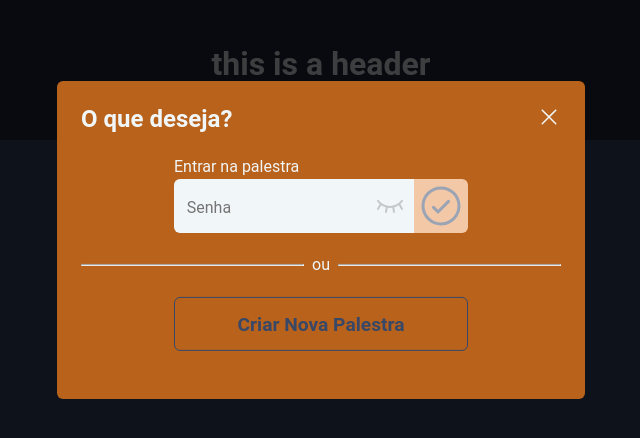
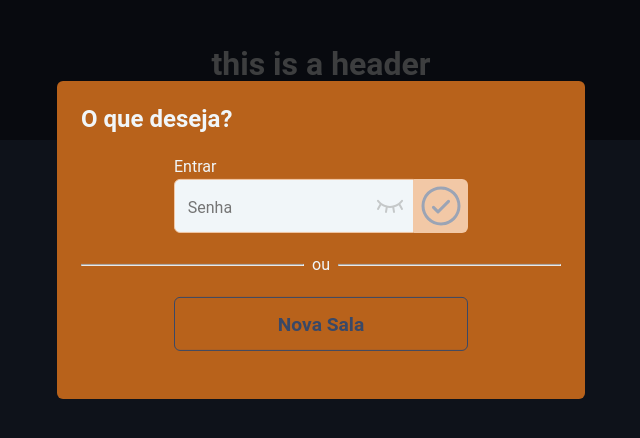
Before and after one commit to Anathangv/reactjs_anonymous_questions_app, a React (Vite) app in the folder front/: page / in a window 1280 px wide. Shown: the top 438 px of the page, without its empty margins (319-959 px from the left). Built offline with nearby package versions, Linux system fonts and the light colour scheme.

Commit message:
feat: refacture header, created isolated components for the modal and password input, applied storybook for header component

```diff
--- a/front/src/components/EventTitle/index.tsx
+++ b/front/src/components/EventTitle/index.tsx
@@ -1,4 +1,9 @@
 import { Container } from './styles'
+
+/*
+TODO
+ - limit number of characters
+*/
 
 export interface IEventTitleProps{
   title: string
--- a/front/src/components/Header/index.tsx
+++ b/front/src/components/Header/index.tsx
@@ -5,13 +5,15 @@ import * as zod from 'zod'
 import { zodResolver } from '@hookform/resolvers/zod'
 import { CheckCircle, Eye, EyeClosed, X } from '@phosphor-icons/react'
 import { useState } from 'react'
+import { ModalDefault } from '../ModalDefault'
+import { InputPassword_ } from '../InputPassword'
 /*
 TODO
  - partial border, upper part with orange color
 */
 
 const loginFormDataSchema = zod.object({
-  password: zod.string()
+  password: zod.string().min(6, { message: 'Necessário informar campo com 6 digitos' }).max(6)
 })
 
 type LoginFormData = zod.infer<typeof loginFormDataSchema>
@@ -21,7 +23,7 @@ export function Header(){
 
   const[isPasswordVisible, setIsPasswordVisible] = useState<boolean>(false)
 
-  const { register, handleSubmit } = useForm<LoginFormData>({
+  const { register, handleSubmit, formState } = useForm<LoginFormData>({
     resolver: zodResolver(loginFormDataSchema)
   })
 
@@ -30,48 +32,33 @@ export function Header(){
   }
 
   function handleChangePasswordVisibity(){
+    console.log(isPasswordVisible)
     setIsPasswordVisible(currentValue => !currentValue)
   }
+
+  console.log('formState', formState)
 
   return(
     <Container>
       <h1>this is a header</h1>
 
-      <Dialog.Root open={true}>
-        <Dialog.Portal>
-          <Overlay />
-
-          <Content>
-            <Dialog.Title>O que deseja?</Dialog.Title>
-
-            <ButtonCloseModal asChild>
-              <X />
-            </ButtonCloseModal>
+      <ModalDefault
+        isOpen={true}
+        hasCloseModalOption={false}
+        title='O que deseja?'>
 
         <ContentContainer>
           <form onSubmit={handleSubmit(handleLogin)} action=''>
+
             <LogInContainer>
-                  <div>
-                    <label>
-                      Entrar na palestra
-                    </label>
-                    <InputPassword>
-                      <input
-                        type={isPasswordVisible ? 'text' : 'password' }
-                        placeholder='Senha'
-                        required
-                        maxLength={6}
+              <InputPassword_
+                hasError={!!formState.errors.password}
+                isPasswordVisible={isPasswordVisible}
+                label='Entrar'
                 {...register('password')}
+                changePassordVisibity={handleChangePasswordVisibity}
               />
-                      <button type='button' onClick={handleChangePasswordVisibity}>
-                        {
-                          isPasswordVisible
-                            ? <Eye size={32} />
-                            : <EyeClosed size={32} />
-                        }
-                      </button>
-                    </InputPassword>
-                  </div>
+
               <button type="submit">
                 <CheckCircle size={32} />
               </button>
@@ -85,12 +72,10 @@ export function Header(){
           </DividerContainer>
 
           <button type="button">
-                  Criar Nova Palestra
+            Nova Sala
           </button>
         </ContentContainer>
-          </Content>
-        </Dialog.Portal>
-      </Dialog.Root>
+      </ModalDefault>
     </Container>
   )
 }
--- a/front/src/components/Header/styles.ts
+++ b/front/src/components/Header/styles.ts
@@ -1,5 +1,5 @@
 import * as Dialog from '@radix-ui/react-dialog'
-import styled from 'styled-components'
+import styled, { css } from 'styled-components'
 
 export const Container = styled.header`
   background-color: ${(props) => props.theme['blue-900']};
@@ -81,7 +81,11 @@ export const ContentContainer = styled.div`
   }
 `
 
-export const InputPassword = styled.div`
+interface IInputPassword {
+  hasError: boolean
+}
+
+export const InputPassword = styled.div<IInputPassword>`
   position: relative;
   display: flex;
   align-items: center;
@@ -103,6 +107,15 @@ export const InputPassword = styled.div`
     font-size: 1.5rem;
     text-transform: uppercase;
     font-family: monospace;
+
+    ${({ hasError }) =>
+    hasError ?
+      css`background-color: ${(props) => props.theme['red-100']};
+          border: 1px solid ${(props) => props.theme['red-600']}`
+      :
+      css`background-color: ${(props) => props.theme['gray-100']};
+          border: 1px solid ${(props) => props.theme['orange-200']}`
+}
   }
 
   input::placeholder{
--- /dev/null
+++ b/front/src/components/InputPassword/index.tsx
@@ -0,0 +1,43 @@
+import { Eye, EyeClosed } from '@phosphor-icons/react'
+import { InputHTMLAttributes, forwardRef } from 'react'
+import { InputPasswordContainer } from './styles'
+
+type IInputPassword = InputHTMLAttributes<HTMLInputElement> & {
+  label: string,
+  isPasswordVisible: boolean,
+  hasError: boolean,
+  changePassordVisibity: () => void
+}
+
+/* eslint-disable react/display-name */
+export const InputPassword_ = forwardRef<
+  HTMLInputElement,
+  IInputPassword
+>(({ label, hasError, isPasswordVisible, changePassordVisibity, ...props }, ref) => {
+
+  function handleChangePasswordVisibity(){
+    console.log(isPasswordVisible)
+    changePassordVisibity()
+  }
+
+  return(
+    <InputPasswordContainer hasError={hasError}>
+      <label>{ label }</label>
+      <div>
+        <input
+          type={isPasswordVisible ? 'text' : 'password' }
+          placeholder='Senha'
+          maxLength={6}
+          ref={ref}
+          {...props}
+        />
+        <button type='button' onClick={handleChangePasswordVisibity}>
+          {
+            isPasswordVisible
+              ? <Eye size={32} />
+              : <EyeClosed size={32} />
+          }
+        </button>
+      </div>
+    </InputPasswordContainer>
+  )})
--- /dev/null
+++ b/front/src/components/InputPassword/styles.ts
@@ -0,0 +1,69 @@
+import styled, { css } from 'styled-components'
+
+interface IInputPassword {
+  hasError: boolean
+}
+
+export const InputPasswordContainer = styled.div<IInputPassword>`
+  display: flex;
+  flex-direction: column;
+
+  label{
+    margin-bottom: 0.2rem;
+  }
+
+  > div{
+    position: relative;
+    display: flex;
+    align-items: center;
+
+    label{
+      display: block;
+    }
+
+    input{
+      width: 15rem;
+      height: 3.375rem;
+      border: none;
+      padding: 0.8rem;
+      border-radius: 6px 0px 0px 6px;
+      background-color: ${(props) => props.theme['gray-100']};
+      color: ${(props) => props.theme['blue-900']};
+      letter-spacing: 1rem;
+      font-weight: 600;
+      font-size: 1.5rem;
+      text-transform: uppercase;
+      font-family: monospace;
+
+      ${({ hasError }) =>
+    hasError ?
+      css`background-color: ${(props) => props.theme['red-100']};
+          border: 1px solid ${(props) => props.theme['red-600']}`
+      :
+      css`background-color: ${(props) => props.theme['gray-100']};
+          border: 1px solid ${(props) => props.theme['orange-200']}`}
+    }
+
+    input::placeholder{
+      letter-spacing: 0rem;
+      text-transform: none;
+      font-size: 1rem;
+      font-weight: 400;
+      font-family: 'Roboto',sans-serif;
+    }
+
+    button{
+      border: none;
+      background: none;
+      position: absolute;
+      right: 0.5rem;
+      color: ${(props) => props.theme['gray-200']};
+      cursor: pointer;
+      transition: 0.4s;
+    }
+
+    button:hover{
+      color: ${(props) => props.theme['gray-900']};
+    }
+  }
+`
--- /dev/null
+++ b/front/src/components/ModalDefault/index.tsx
@@ -0,0 +1,40 @@
+import * as Dialog from '@radix-ui/react-dialog'
+import { ButtonCloseModal, Content, Overlay } from './styles'
+import { X } from '@phosphor-icons/react'
+
+interface IModalDefaultProps {
+  isOpen: boolean
+  title: string
+  hasCloseModalOption: boolean
+  children: React.ReactNode
+}
+
+export function ModalDefault({
+  isOpen,
+  title,
+  hasCloseModalOption,
+  children }: IModalDefaultProps){
+
+  return(
+    <Dialog.Root open={isOpen}>
+      <Dialog.Portal>
+        <Overlay />
+
+        <Content>
+          <Dialog.Title>{title}</Dialog.Title>
+
+          {
+            hasCloseModalOption &&
+          <ButtonCloseModal asChild>
+            <X />
+          </ButtonCloseModal>
+          }
+
+          <>
+            {children}
+          </>
+        </Content>
+      </Dialog.Portal>
+    </Dialog.Root>
+  )
+}
--- /dev/null
+++ b/front/src/components/ModalDefault/styles.ts
@@ -0,0 +1,38 @@
+import * as Dialog from '@radix-ui/react-dialog'
+import styled from 'styled-components'
+
+export const Overlay = styled(Dialog.Overlay)`
+  position: fixed;
+  width: 100vw;
+  height: 100vh;
+  inset: 0;
+  background-color: rgba(0, 0, 0, 0.75);
+`
+export const ButtonCloseModal = styled(Dialog.Close)`
+  position: absolute;
+  top: 1.5rem;
+  right: 1.5rem;
+  line-height: 0;
+  width: 1.5rem;
+  height: 1.5rem;
+  background: transparent;
+  border: none;
+  cursor: pointer;
+  transition: 0.4s;
+  color: ${(props) => props.theme['gray-100']};
+
+  &:hover{
+    color: ${(props) => props.theme['gray-900']};
+  }
+`
+export const Content = styled(Dialog.Content)`
+  min-width: 33rem;
+  border-radius: 6px;
+  padding: 1.5rem 1.5rem 3rem 1.5rem;
+  background-color: ${(props) => props.theme.orange};
+
+  position: fixed;
+  top: 30%;
+  left: 50%;
+  transform: translate(-50%, -50%);
+`
--- a/front/src/styles/themes/default.ts
+++ b/front/src/styles/themes/default.ts
@@ -9,4 +9,6 @@ export const defaultTheme = {
   'blue-200': '#9BA4B5',
   'blue-600': '#394867',
   'blue-900': '#212A3E',
+  'red-100': '#ffe6e6',
+  'red-600': '#ff3333'
 } as const
```
Also changed, not shown: 2 other files (tests, documents, lock files or other folders). Lines whose indentation alone changed are shown as unchanged.
